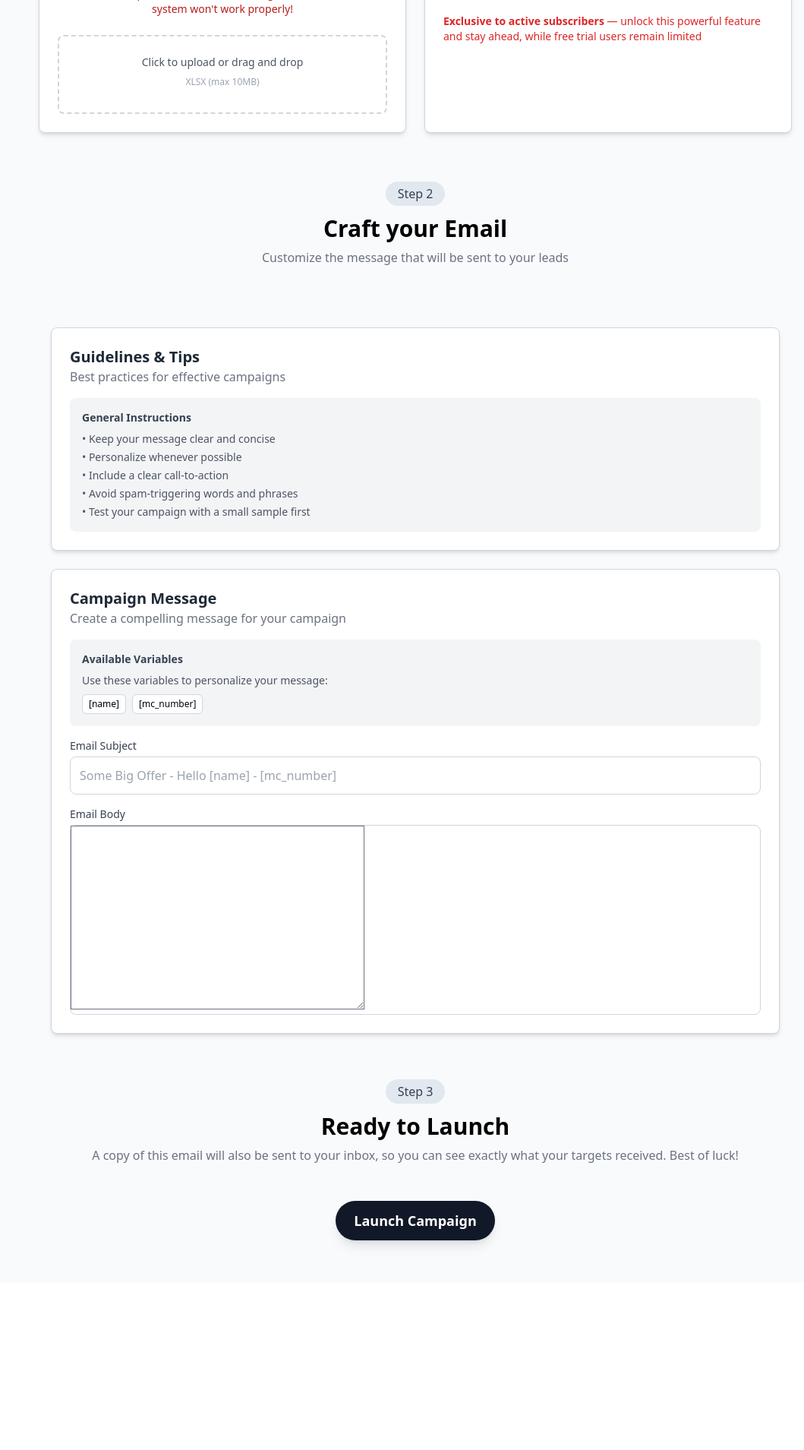
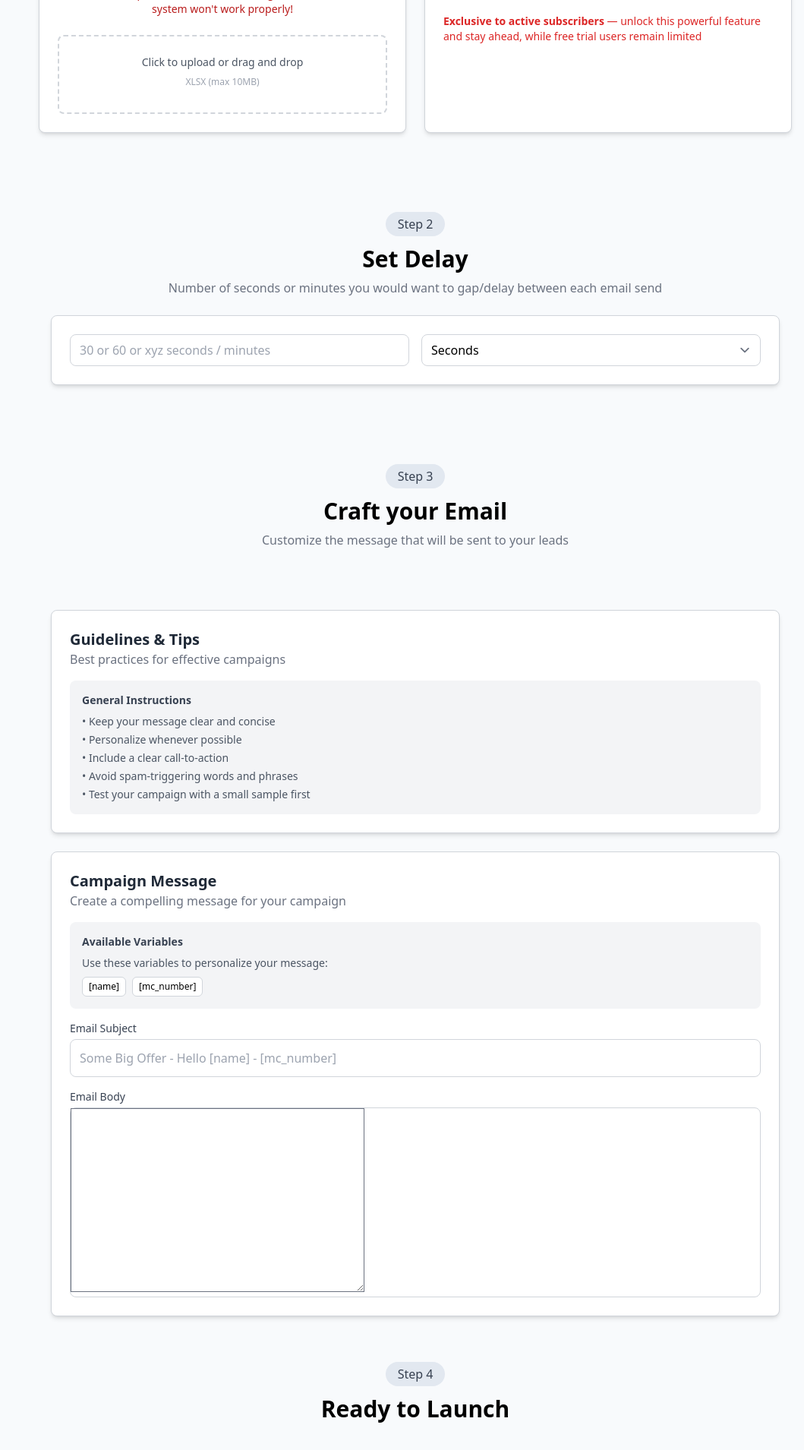
Before and after one commit to hassan689/My_data, a Django app: template templates/dashboard/campaign.html in a window 1280 px wide. Shown: the part 977-2886 px from the top of the page at 76% size, without its empty margins (221-1280 px from the left). Before the commit the page ends 2623 px from the top, so only its background shows below. Run offline with Django 5.2, Linux system fonts and the light colour scheme; the template is opened without the code that fills it: values that come from a table or form of the project are taken from there, others are empty; the visitor is signed in with stand-in values (Sample User, id 1); some libraries are stand-ins or nearby versions.

Commit message:
Custom delay in emails sending
The user can now select how long to wait before the sending the 'next' email (not applicable on the first one, it'll be sent immediately).

```diff
--- a/dashboard/forms.py
+++ b/dashboard/forms.py
@@ -68,6 +68,22 @@ class CampaignForm(forms.Form):
         required=False,
         widget=forms.NumberInput(attrs={'placeholder': 'Number of targets you want to select'})
 		)
+    delay = forms.IntegerField(
+        required=False,
+        min_value=0,
+        widget=forms.NumberInput(attrs={'placeholder': '30 or 60 or xyz seconds / minutes'}),
+        help_text='Enter a positive number for delay'
+    )
+    TIME_UNITS = [
+        ('seconds', 'Seconds'),
+        ('minutes', 'Minutes'),
+    ]
+    delay_unit = forms.ChoiceField(
+        choices=TIME_UNITS,
+        initial='seconds',
+        widget=forms.Select(),
+        help_text='Choose the time unit for delay'
+    )
 
     def __init__(self, *args, **kwargs):
         self.user = kwargs.pop('user', None)  # Get user instance
@@ -80,6 +96,8 @@ class CampaignForm(forms.Form):
         cleaned_data = super().clean()
         file_upload = cleaned_data.get('file_upload')
         mc_number = cleaned_data.get('mc_number')
+        targets_count = cleaned_data.get('targets_count')
+        delay = cleaned_data.get('delay')
 
         if self.user and self.user.on_free_trial:
             if not file_upload:
@@ -88,4 +106,10 @@ class CampaignForm(forms.Form):
             if not file_upload and not mc_number:
                 raise forms.ValidationError("Either upload an Excel file or provide an MC number.")
 
+        if targets_count is not None and targets_count < 1:
+            self.add_error('targets_count', "Targets count cannot be less than 1.")
+
+        if delay is not None and delay < 0:
+            self.add_error('delay', "Delay must be 0 or a number greater than 0.")
+
         return cleaned_data
--- a/templates/dashboard/campaign.html
+++ b/templates/dashboard/campaign.html
@@ -121,8 +121,8 @@
 
 											<label class="block text-sm font-medium text-gray-700 mt-5">Targets Count</label>
 											{{ form.targets_count|add_class:"mt-1 block w-full p-3 border border-gray-300 rounded-lg focus:ring-blue-500 focus:border-blue-500 outline-none" }}
-											{% if form.mc_number.errors %}
-													<div class="bg-red-200 p-5 my-3 rounded-xl border-2 border-solid border-red-700"><p class="text-red-700 text-sm">{{ form.mc_number.errors.0 }}</p></div>
+											{% if form.targets_count.errors %}
+													<div class="bg-red-200 p-5 my-3 rounded-xl border-2 border-solid border-red-700"><p class="text-red-700 text-sm">{{ form.targets_count.errors.0 }}</p></div>
 											{% endif %}
 
 										{% else %}
@@ -137,9 +137,39 @@
 					</div>
 				</div>
 
+        <section class="flex flex-col items-center text-center px-4 md:px-4 lg:px-5 py-6 mt-20">
+					<span class="text-md font-medium text-gray-700 bg-slate-200 px-4 py-1 rounded-full">
+						Step 2
+					</span>
+					<h2 class="text-2xl md:text-3xl font-semibold mt-3">
+						Set Delay
+					</h2>
+					<p class="text-gray-500 text-base mt-2">
+						Number of seconds or minutes you would want to gap/delay between each email send
+					</p>
+				</section>
+
+        <div class="container mx-auto px-4 max-w-6xl mb-20">
+          <div class="bg-white border border-gray-300 rounded-lg shadow-md">
+
+            <div class="grid grid-cols-1 md:grid-cols-2 gap-4 p-6">
+              <div>
+                {% render_field form.delay class="w-full border border-gray-300 rounded-lg px-3 py-2 focus:ring focus:ring-gray-200 focus:outline-none" %}
+                {% if form.delay.errors %}
+										<div class="bg-red-200 p-5 my-3 rounded-xl border-2 border-solid border-red-700"><p class="text-red-700 text-sm">{{ form.delay.errors|first }}</p></div>
+								{% endif %}
+              </div>
+              <div>
+                {% render_field form.delay_unit class="w-full border border-gray-300 rounded-lg px-3 py-2 focus:ring focus:ring-gray-200 focus:outline-none" %}
+              </div>
+            </div>
+
+					</div>
+        </div>
+
 				<section class="flex flex-col items-center text-center px-4 md:px-4 lg:px-5 py-6 mt-10">
 					<span class="text-md font-medium text-gray-700 bg-slate-200 px-4 py-1 rounded-full">
-						Step 2
+						Step 3
 					</span>
 					<h2 class="text-2xl md:text-3xl font-semibold mt-3">
 						Craft your Email
@@ -207,14 +237,11 @@
 
 				<section class="flex flex-col items-center text-center px-4 md:px-4 lg:px-5 py-6 my-5">
 					<span class="text-md font-medium text-gray-700 bg-slate-200 px-4 py-1 rounded-full">
-						Step 3
+						Step 4
 					</span>
 					<h2 class="text-2xl md:text-3xl font-semibold mt-3">
 						Ready to Launch
 					</h2>
-					<p class="text-gray-500 text-base mt-2">
-						A copy of this email will also be sent to your inbox, so you can see exactly what your targets received. Best of luck!
-					</p>
 				</section>
 
 				<!-- Submit -->
```
Also changed, not shown: dashboard/views.py (+18 -6 lines).
